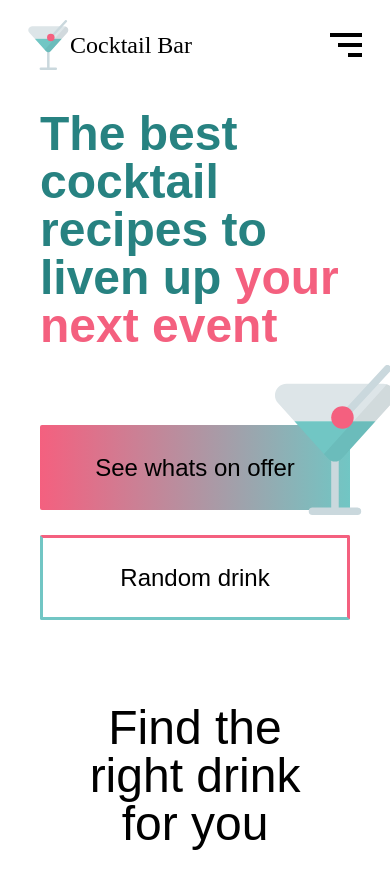
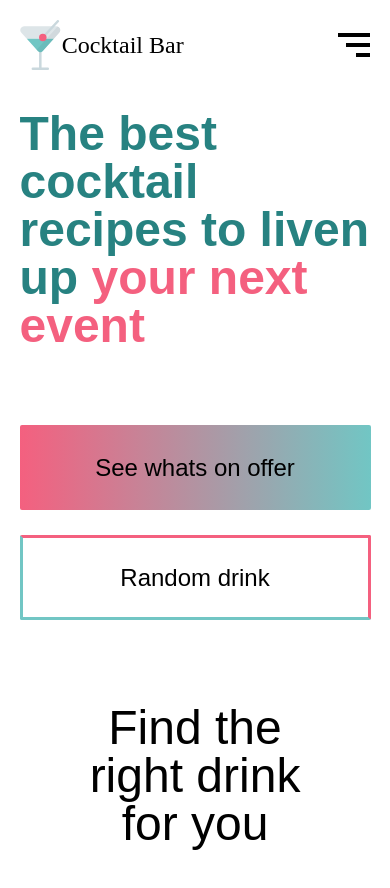
Before and after one commit to KarlGilden/CocktailBar, a React (Create React App) app: page / in a window 390 px wide. Shown: the top 888 px of the page. Built offline with nearby package versions, Linux system fonts and the light colour scheme; no server answers.

Commit message:
hide svg on small screens

```diff
--- a/src/components/Hero/Hero.tsx
+++ b/src/components/Hero/Hero.tsx
@@ -3,13 +3,13 @@ import HeroButton from '../Buttons/HeroButton/HeroButton'
 import Logo from '../../images/Cocktail-logo.svg'
 const Hero = () => {
   return (
-    <div className='h-[550px] sm:h-[400px] px-10 py-5 sm:px-20 font-poppins flex flex-col justify-between items-center sm:items-start relative overflow-hidden'>
+    <div className='h-[550px] sm:h-[400px] px-[5%] py-5 sm:px-20 font-poppins flex flex-col justify-between items-center sm:items-start relative overflow-hidden'>
         <h1 className='text-[#278281] text-5xl sm:text-6xl font-bold lg:w-[65%]'>The best cocktail recipes to liven up <span className='text-[#F4607F]'>your next event</span></h1>
           <div className='sm:flex'>
             <HeroButton secondary={false} text="See whats on offer"/>
             <HeroButton secondary={true} text="Random drink"/>
           </div>
-          <img className='w-[150px] absolute right-[-10px] bottom-[125px] sm:w-[175px] sm:right-[25px] sm:bottom-[1.25rem] md:right-[75px] md:w-[200px] lg:w-[350px] lg:right-[100px]' src={Logo} alt=""  />
+          <img className='hidden md:block w-[150px] absolute right-[-10px] bottom-[125px] sm:w-[175px] sm:right-[25px] sm:bottom-[1.25rem] md:right-[75px] md:w-[200px] lg:w-[350px] lg:right-[100px]' src={Logo} alt=""  />
     </div>
   )
 }
--- a/src/components/Navbar/Navbar.tsx
+++ b/src/components/Navbar/Navbar.tsx
@@ -5,7 +5,7 @@ import {GrFormClose} from 'react-icons/gr'
 const Navbar = () => {
     const [menuOpen, setMenuOpen] = useState(false)
   return (
-    <nav className='w-[100%] bg-white flex items-center justify-between px-5 py-5 sm:px-10 sm:justify-start'>
+    <nav className='w-[100%] bg-white flex items-center justify-between px-[3%] py-5 sm:px-[5%] sm:justify-start'>
 
         {/* Logo */}
         <div className='flex items-center mr-6'>
```
